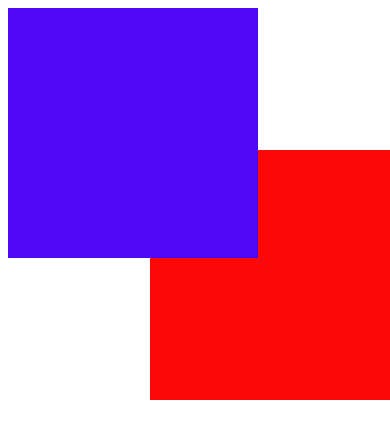
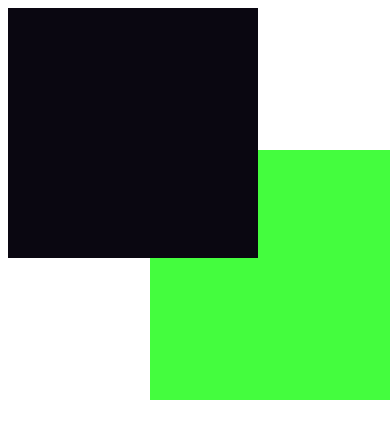
Before and after one commit to rafia738/learning-html-css, a plain HTML site: page z index_css3variable/index.html in a window 390 px wide. Drawn offline with Linux system fonts and the light colour scheme.

Commit message:
z index_css3variable

```diff
--- a/z index_css3variable/style.css
+++ b/z index_css3variable/style.css
@@ -26,3 +26,8 @@ background: green;
     top: 150px;
     z-index: -2;
 }
+@media screen and (max-width:600px){
+    :root {
+        --primary-color: rgb(10, 7, 17);
+        --secondary-color: rgba(16, 253, 8, 0.781);
+}
```
